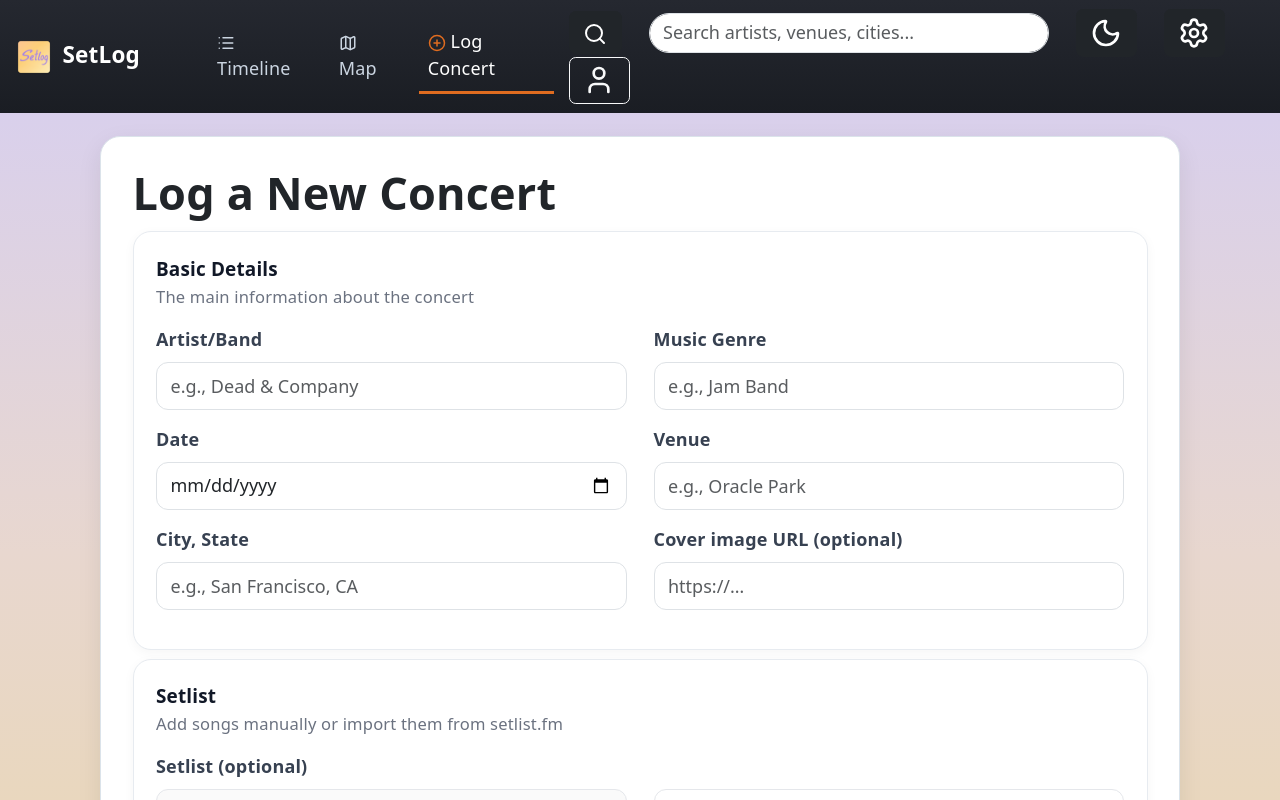
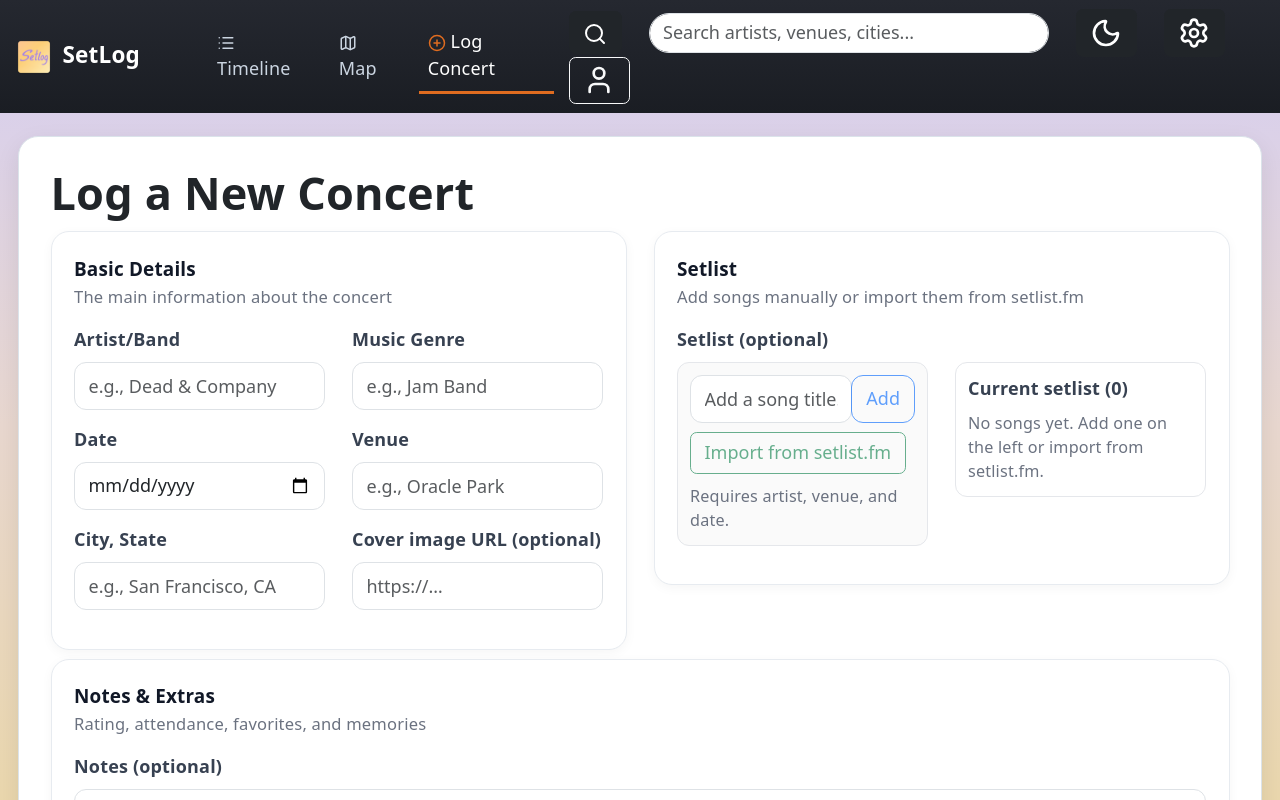
Before and after one commit to CS571-S26/p47, a React (Vite) app: page /#/add-concert in a window 1280 px wide. Shown: the top 800 px of the page. Built offline with nearby package versions, Linux system fonts and the light colour scheme.

Commit message:
Started work on making the log concert page smaller

```diff
--- a/src/pages/AddConcertPage.jsx
+++ b/src/pages/AddConcertPage.jsx
@@ -199,7 +199,7 @@ function AddConcertPage() {
       <Card
         style={{
           width: '100%',
-          maxWidth: '1080px',
+          maxWidth: '1600px',
           borderRadius: '20px',
           border: '1px solid #dbe3ea',
           boxShadow: '0 8px 24px rgba(0,0,0,0.08)',
@@ -216,6 +216,8 @@ function AddConcertPage() {
           ) : null}
 
           <Form onSubmit={handleSubmit}>
+            <Row>
+              <Col lg={6}>
                 <SectionCard
                   title="Basic Details"
                   subtitle="The main information about the concert">
@@ -298,7 +300,9 @@ function AddConcertPage() {
                     </Col>
                   </Row>
                 </SectionCard>
+              </Col>
 
+              <Col lg={6}>
                 <SectionCard
                   title="Setlist"
                   subtitle="Add songs manually or import them from setlist.fm"
@@ -451,7 +455,8 @@ function AddConcertPage() {
                     </Col>
                   </Row>
                 </SectionCard>
-
+              </Col>
+            </Row>
             <SectionCard
               title="Notes & Extras"
               subtitle="Rating, attendance, favorites, and memories">
```
Lines whose indentation alone changed are shown as unchanged.
